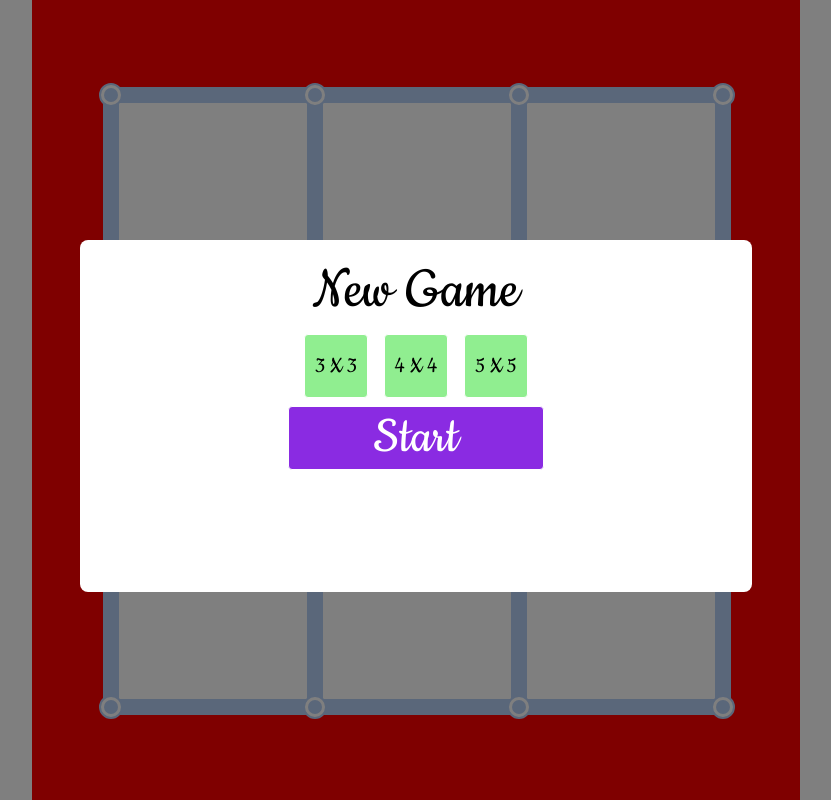
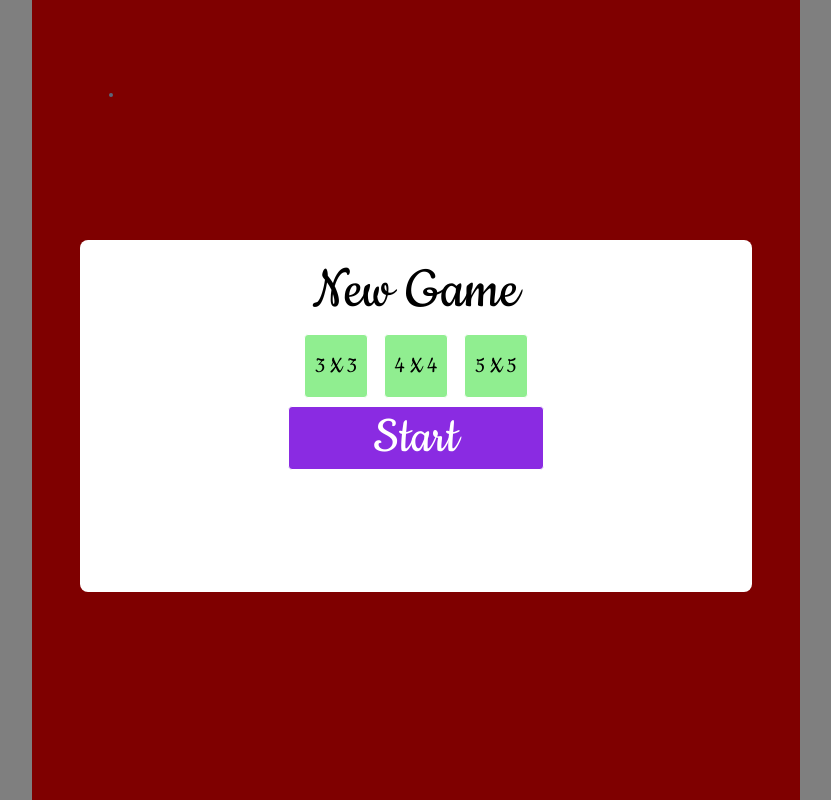
Before and after one commit to Shubham-Vishwakarma/DotsAndBoxes, a React (Create React App) app: page / in a window 1280 px wide. Shown: the whole page, without its empty margins (224-1055 px from the left). Built offline with nearby package versions, Linux system fonts and the light colour scheme.

Commit message:
Set Dynamic Grid Size

```diff
--- a/src/DotsAndBoxes.tsx
+++ b/src/DotsAndBoxes.tsx
@@ -35,7 +35,7 @@ function DotsAndBoxes(props: Props){
     const [lines, setLines] = useState<Array<ILine>>([]);
 
     useEffect(() => {
-        if(boxes.length === 0 && dots.length === 0 && lines.length === 0){
+        if(boxes.length === 0 || dots.length === 0 || lines.length === 0){
             const nboxes = DotsAndBoxesHelper.createBoxes(props.parentWidth, props.parentHeight, props.numberOfRows, props.numberOfColumns);
             const ndots = DotsAndBoxesHelper.createDots(props.parentWidth, props.parentHeight, props.numberOfRows, props.numberOfColumns);
             const nlines = DotsAndBoxesHelper.createLines(props.parentWidth, props.parentHeight, props.numberOfRows, props.numberOfColumns);
@@ -55,7 +55,7 @@ function DotsAndBoxes(props: Props){
             setLines(nlines);
         }
     // eslint-disable-next-line
-    }, [props]);
+    }, [props.numberOfColumns, props.numberOfRows, props.parentWidth, props.parentHeight]);
 
     function onMouseDown(line: ILine){
         const nlines = DotsAndBoxesUpdater.updateLines(lines, line, backgroundColorContext.backgroundColor, true);
--- a/src/Game.tsx
+++ b/src/Game.tsx
@@ -16,11 +16,17 @@ type Dimension = {
     width: number
 }
 
+type Grid = {
+    rows: number,
+    columns: number
+}
+
 function Game(){
 
     const [windowDimensions, setWindowDimensions] = useState<Dimension>({height: window.innerHeight, width: window.innerWidth});
     const [gameDimensions, setGameDimensions] = useState<Dimension>({height: window.innerHeight, width: Math.floor(windowDimensions.width)});
     const [gameCssStyle, setGameCssStyle] = useState<CSS.Properties>({});
+    const [grid, setGrid] = useState<Grid>({rows: 0, columns: 0});
 
     const backgroundColorContext =  useContext(BackgroundColorContext);
     const gameStatusContext = useContext(GameStatusContext);
@@ -60,8 +66,8 @@ function Game(){
 
     return (
         <div className='gameSection' style={gameCssStyle}>
-            <NewGameDialog parentWidth={windowDimensions.width} parentHeight={windowDimensions.height} gameStatus={gameStatusContext.gameStatus}/>
-            <GameBoard parentWidth={gameDimensions.width} parentHeight={gameDimensions.height} />
+            <NewGameDialog parentWidth={windowDimensions.width} parentHeight={windowDimensions.height} gameStatus={gameStatusContext.gameStatus} OnStart={setGrid}/>
+            <GameBoard parentWidth={gameDimensions.width} parentHeight={gameDimensions.height} grid={grid}/>
             <GameOverDialog parentWidth={windowDimensions.width} parentHeight={windowDimensions.height} gameStatus={gameStatusContext.gameStatus}/>
         </div>
     );
--- a/src/GameBoard.tsx
+++ b/src/GameBoard.tsx
@@ -5,9 +5,15 @@ import CSS from 'csstype';
 import DotsAndBoxes from './DotsAndBoxes';
 import Utility from './Utility';
 
+type Grid = {
+    rows: number,
+    columns: number
+}
+
 type Props = {
     parentWidth: number,
-    parentHeight: number
+    parentHeight: number,
+    grid: Grid
 }
 
 function GameBoard(props: Props){
@@ -49,8 +55,8 @@ function GameBoard(props: Props){
             <DotsAndBoxes
                 parentHeight={boardSize}
                 parentWidth={boardSize}
-                numberOfRows={3}
-                numberOfColumns={3}
+                numberOfRows={props.grid.rows}
+                numberOfColumns={props.grid.columns}
             />
         </div>
     )
--- a/src/NewGameDialog.tsx
+++ b/src/NewGameDialog.tsx
@@ -9,7 +9,8 @@ import GameStatusContext from './GameStatusContext';
 type Props = {
     parentWidth: number,
     parentHeight: number,
-    gameStatus: GameStatus
+    gameStatus: GameStatus,
+    OnStart: any
 }
 
 function NewGameDialog(props: Props){
@@ -73,6 +74,7 @@ function NewGameDialog(props: Props){
     }
 
     function OnStartButtonClick(){
+        props.OnStart({rows: gridSize, columns: gridSize});
         gameStatusContext.setGameStatus(GameStatus.Started);
     }
 
```
